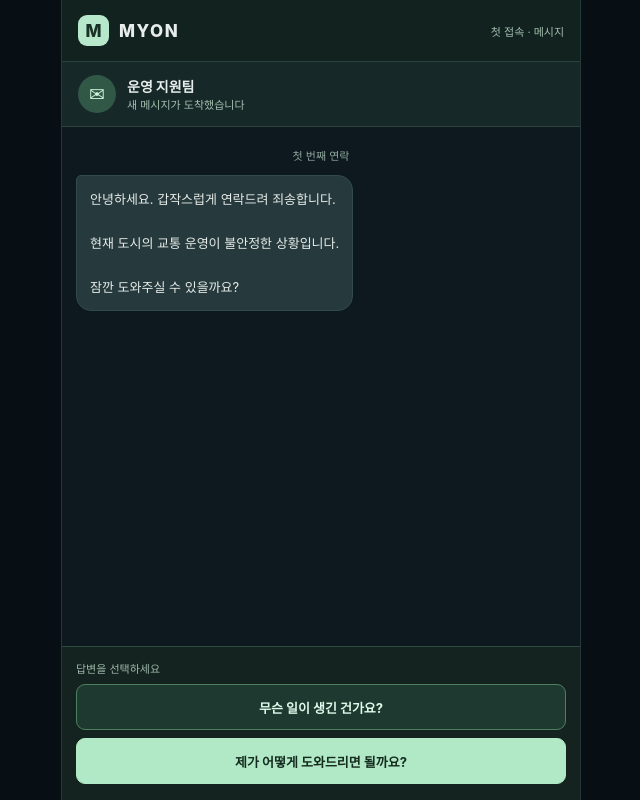
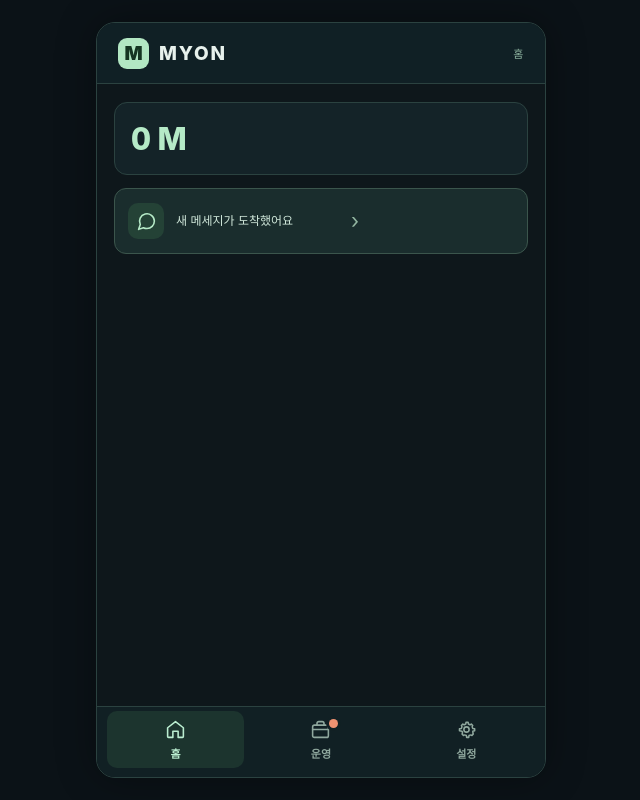
Before and after one commit to MYON-World/MYON, a Vue app: page / in a window 1280 px wide. Shown: the whole page, without its empty margins (319-959 px from the left). Built offline with nearby package versions, Linux system fonts and the light colour scheme.

Commit message:
feat(v0.07.01): set redesigned MYON as default entry

```diff
--- a/src/App.vue
+++ b/src/App.vue
@@ -6,7 +6,7 @@ import ObservationView from './ObservationView.vue'
 const mode = new URLSearchParams(window.location.search).get('mode')
 const legacy = mode === 'legacy'
 const buildId = __MYON_BUILD_ID__
-const pageName = mode === 'missions' ? 'mission-board.html' : 'taxi.html'
+const pageName = mode === 'missions' ? 'mission-board.html' : mode === 'taxi' ? 'taxi.html' : 'myon.html'
 const frameUrl = String(import.meta.env.BASE_URL) + pageName + '?build=' + encodeURIComponent(buildId)
 </script>
 
```
